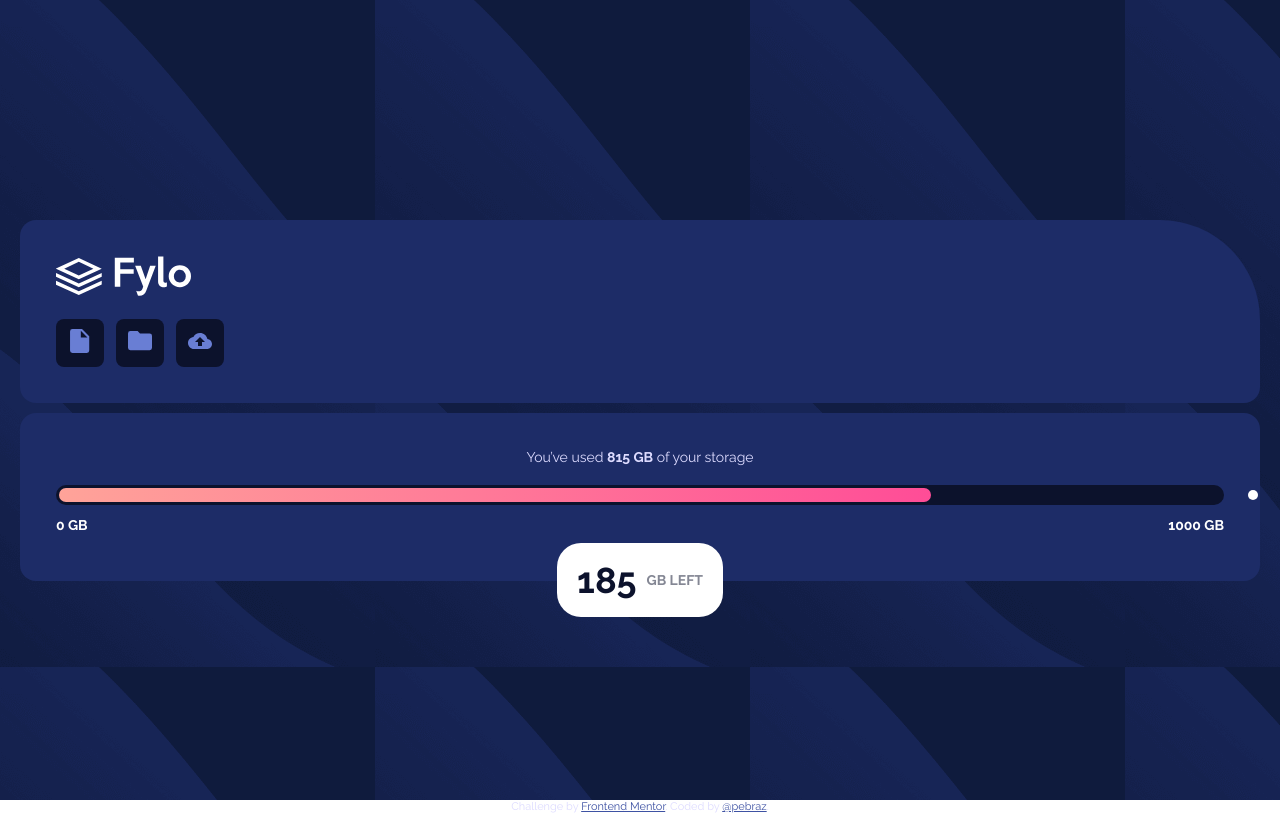
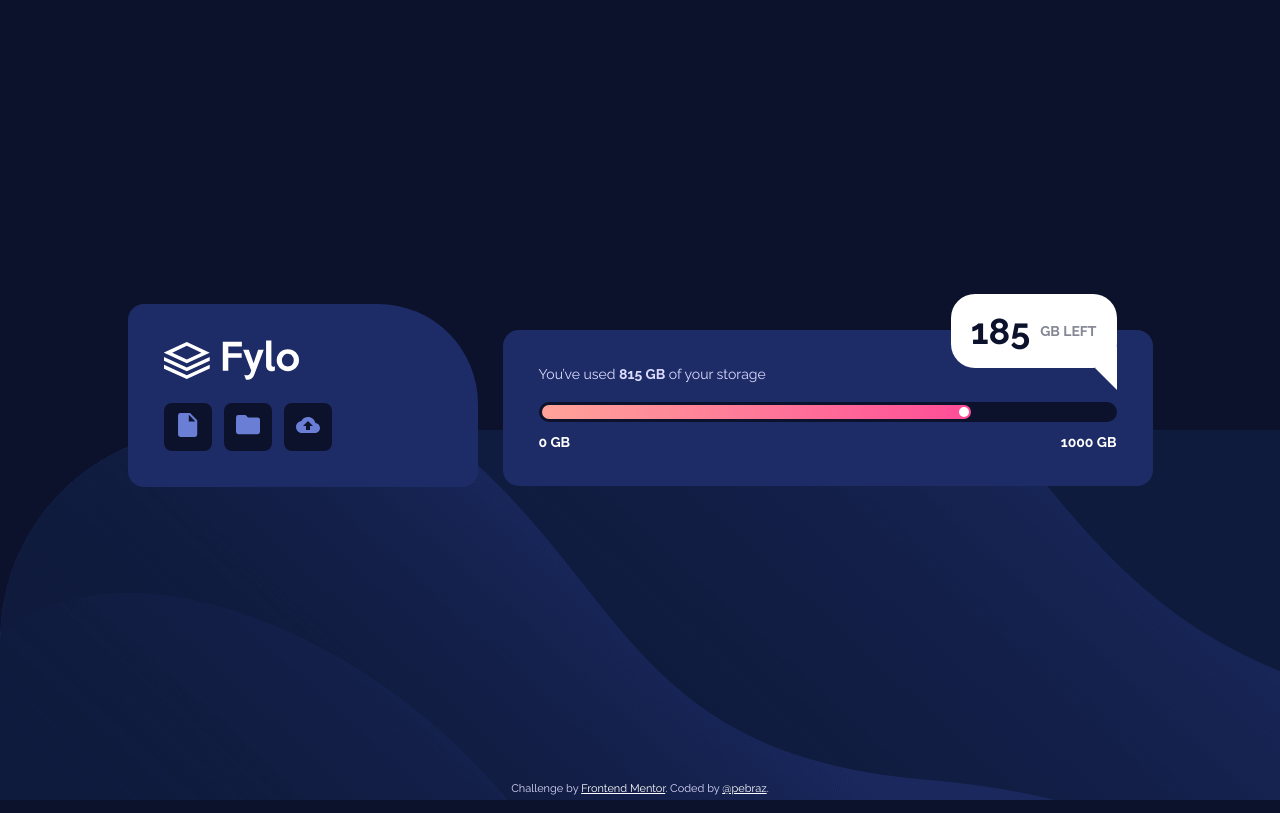
Before and after one commit to PeBraz/FyloDataStorage, a plain HTML site: page index.html in a window 1280 px wide. Drawn offline with Linux system fonts and the light colour scheme.

Commit message:
Desktop version (1440px)

```diff
--- a/index.html
+++ b/index.html
@@ -13,8 +13,8 @@
 
   <!-- Feel free to remove these styles or customise in your own stylesheet 👍 -->
   <style>
-    .attribution { font-size: 11px; text-align: center; }
-    .attribution a { color: hsl(228, 45%, 44%); }
+    .attribution { font-size: 11px; text-align: center; position: absolute; bottom: 0; left: 0; right: 0; margin: 5px; }
+    .attribution a { color: white }
   </style>
 </head>
 <body>
@@ -49,11 +49,10 @@
         </div>
       </div>
     </div>
-
+    <div class="attribution">
+      Challenge by <a href="https://www.frontendmentor.io?ref=challenge" target="_blank">Frontend Mentor</a>.
+      Coded by <a href="https://github.com/pebraz">@pebraz</a>.
+    </div>
   </main>
-  <div class="attribution">
-    Challenge by <a href="https://www.frontendmentor.io?ref=challenge" target="_blank">Frontend Mentor</a>.
-    Coded by <a href="https://github.com/pebraz">@pebraz</a>.
-  </div>
 </body>
 </html>
--- a/styles.css
+++ b/styles.css
@@ -113,6 +113,7 @@ body, html {
     height: 100%;
     width: 75%;
     border-radius: inherit;
+    position: relative;
 }
 
 .loadbar::after {
@@ -140,3 +141,52 @@ body, html {
     color: white;
     font-weight: bold;
 }
+
+@media only screen and (min-width: 376px) {
+    body {
+        background:  var(--color-very-dark-blue)
+    }
+
+    .main {
+        flex-direction: row;
+        align-items: center;
+        background-image: url("./images/bg-desktop.png");
+        background-position-y: calc(100% + 50px);
+        background-repeat: no-repeat;
+    }
+
+    .header {
+        width: 350px;
+        margin-right: 25px;
+    }
+
+    .usage {
+        text-align: left;
+        width: 650px;
+        padding: 36px;
+        margin-top: 16px;
+        position: relative;
+    }
+
+    .usage__left-wrapper {
+        bottom: unset;
+        top: -36px;
+        right: 36px;
+        justify-content: flex-end;
+    }
+
+    .usage__left::after {
+        --triangle-size: 22px;
+
+        content: '';
+
+        width: 0;
+        height: 0;
+        border-top: var(--triangle-size) solid transparent;
+        border-bottom: var(--triangle-size)solid transparent;
+        border-right: var(--triangle-size) solid white;
+        position: absolute;
+        right: 0;
+        top: calc(100% - var(--triangle-size));
+    }
+  }
```
